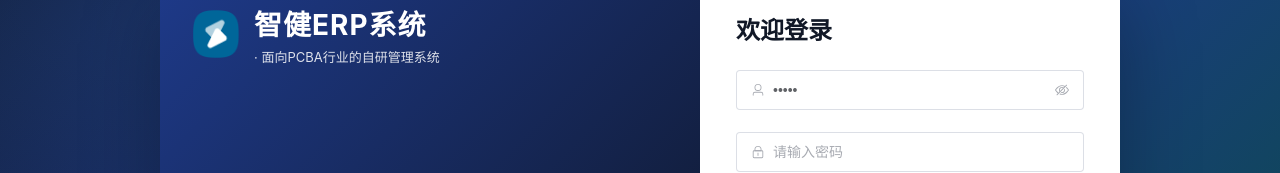
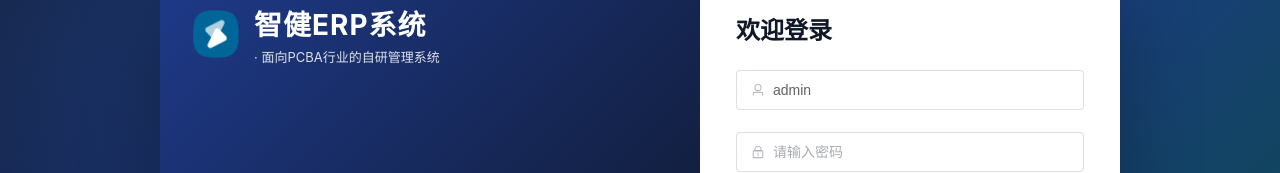
Before and after one commit to lincx2026/pdca-erp, a Vue app in the folder frontend/: page /#/login in a window 1280 px wide. Shown: the part 142-315 px from the top of the page. Built offline with nearby package versions, Linux system fonts and the light colour scheme; no server answers.

Commit message:
Show login username as plain text

```diff
--- a/frontend/src/views/login/index.vue
+++ b/frontend/src/views/login/index.vue
@@ -15,7 +15,7 @@
         <h2 class="form-title">欢迎登录</h2>
         <el-form ref="formRef" :model="form" :rules="rules" size="large" @keyup.enter="onSubmit">
           <el-form-item prop="username">
-            <el-input v-model="form.username" placeholder="请输入账号" :prefix-icon="User" maxlength="30" show-password />
+            <el-input v-model="form.username" type="text" autocomplete="username" placeholder="请输入账号" :prefix-icon="User" maxlength="30" />
           </el-form-item>
           <el-form-item prop="password">
             <el-input v-model="form.password" type="password" placeholder="请输入密码" :prefix-icon="Lock" show-password maxlength="20" />
```
